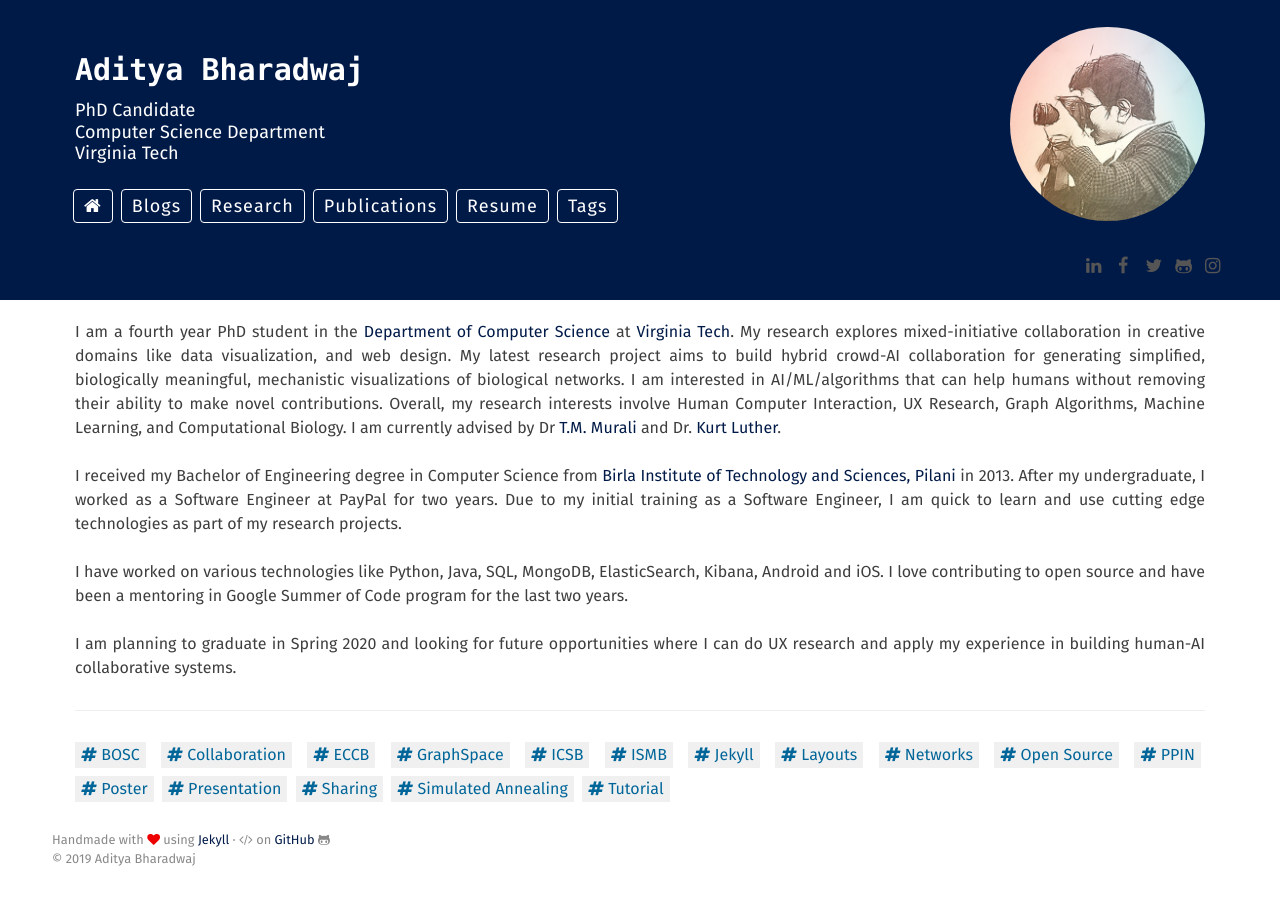
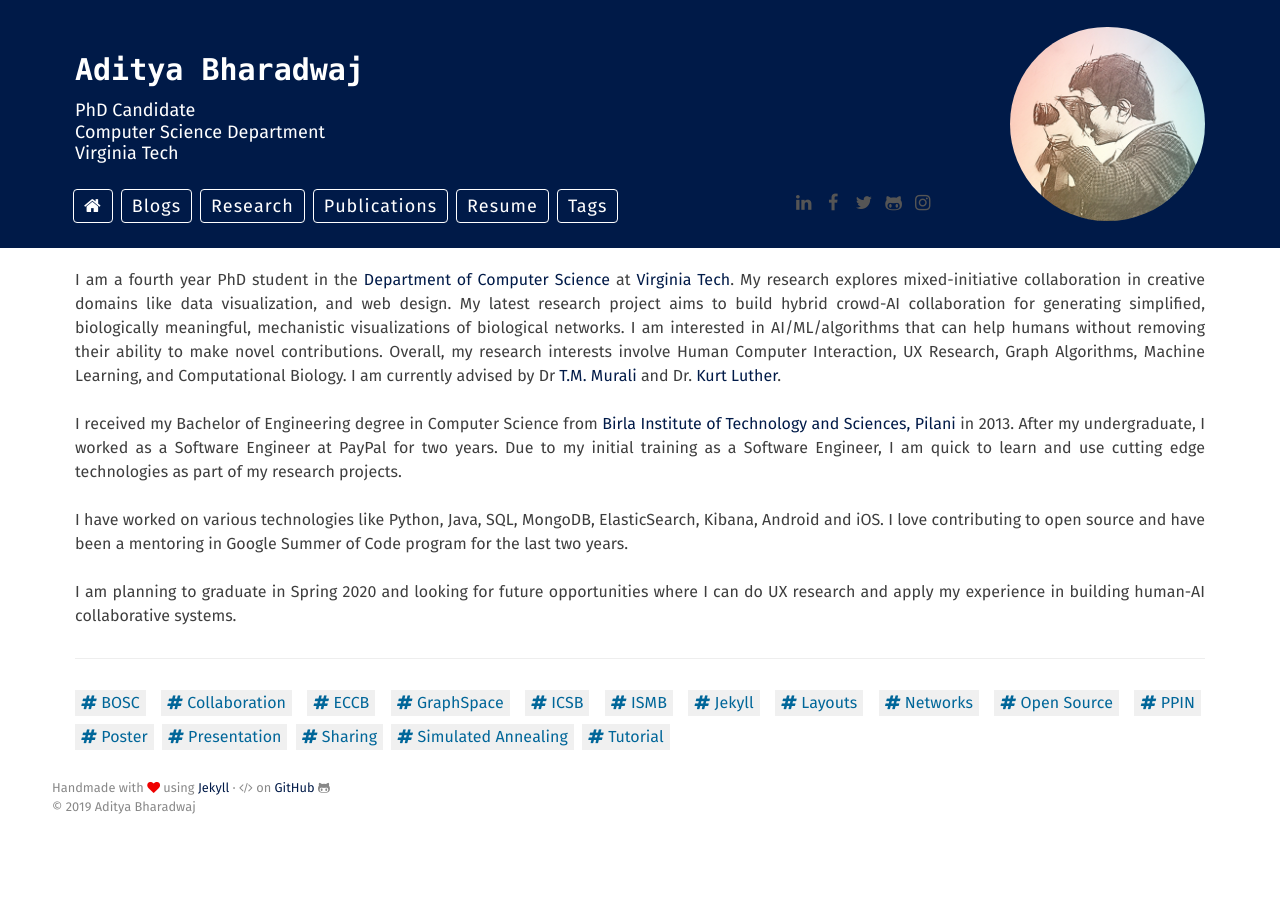
Before and after one commit to adbharadwaj/adbharadwaj.github.io, a Jekyll site: the page built from index.html, in a window 1280 px wide. Built offline with Jekyll 4.4.1, drawn with Linux system fonts in a browser that asks for light colours.

Commit message:
Update default.html

```diff
--- a/_layouts/default.html
+++ b/_layouts/default.html
@@ -23,6 +23,10 @@ layout: compress
                 <small>{% include bio.html %}</small>
                 {% endif %}
               </h2>
+
+	      {% if site.display_social_icons %}
+	         {% include social_links.html %}
+              {% endif %}
 
 	      <div class="nav">
 	      <ul class="top-menu">
@@ -50,13 +54,6 @@ layout: compress
 
           </div>
 
-
-          {% if site.display_social_icons %}
-            {% include social_links.html %}
-          {% endif %}
-
-
-
         </div>
       </div>
 
```
